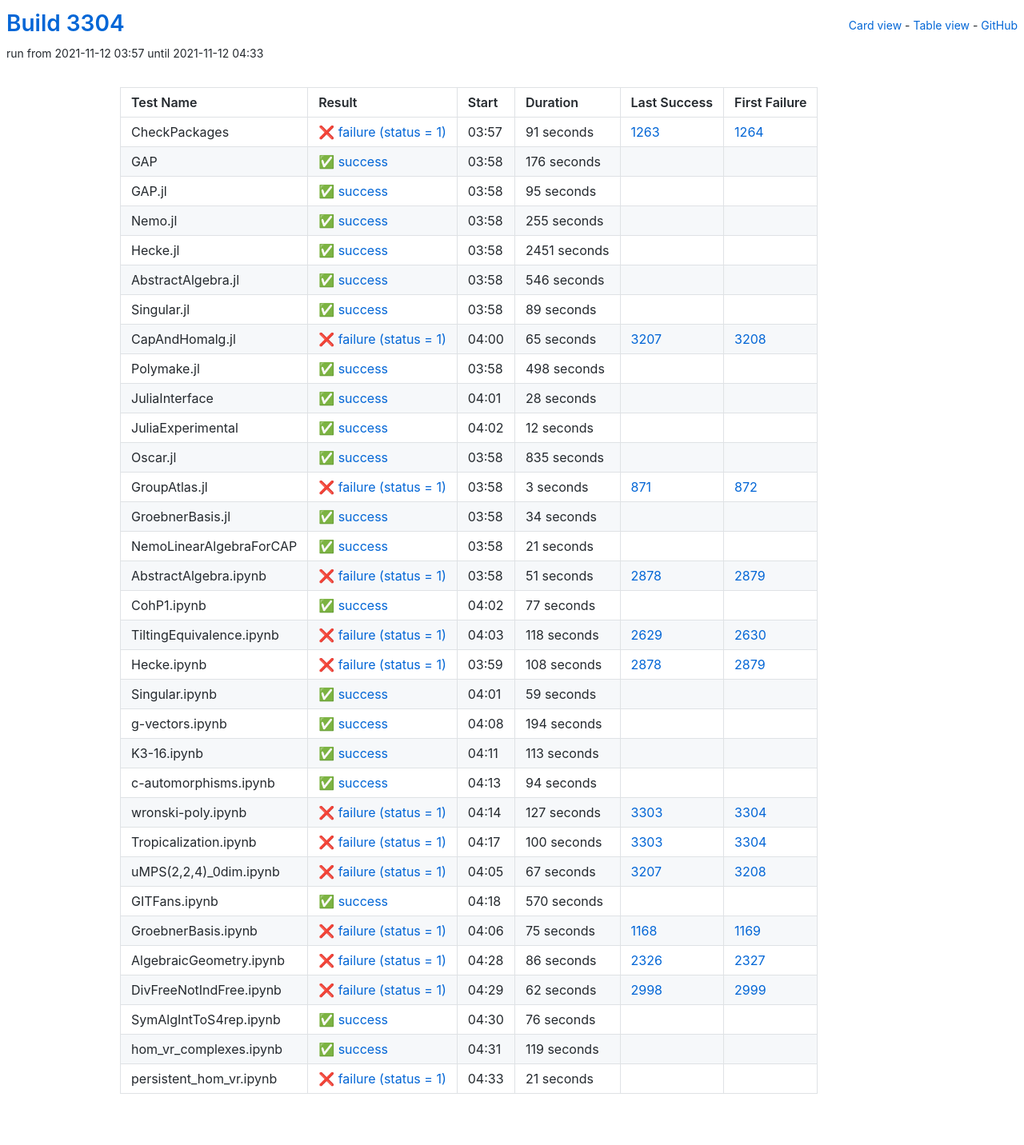
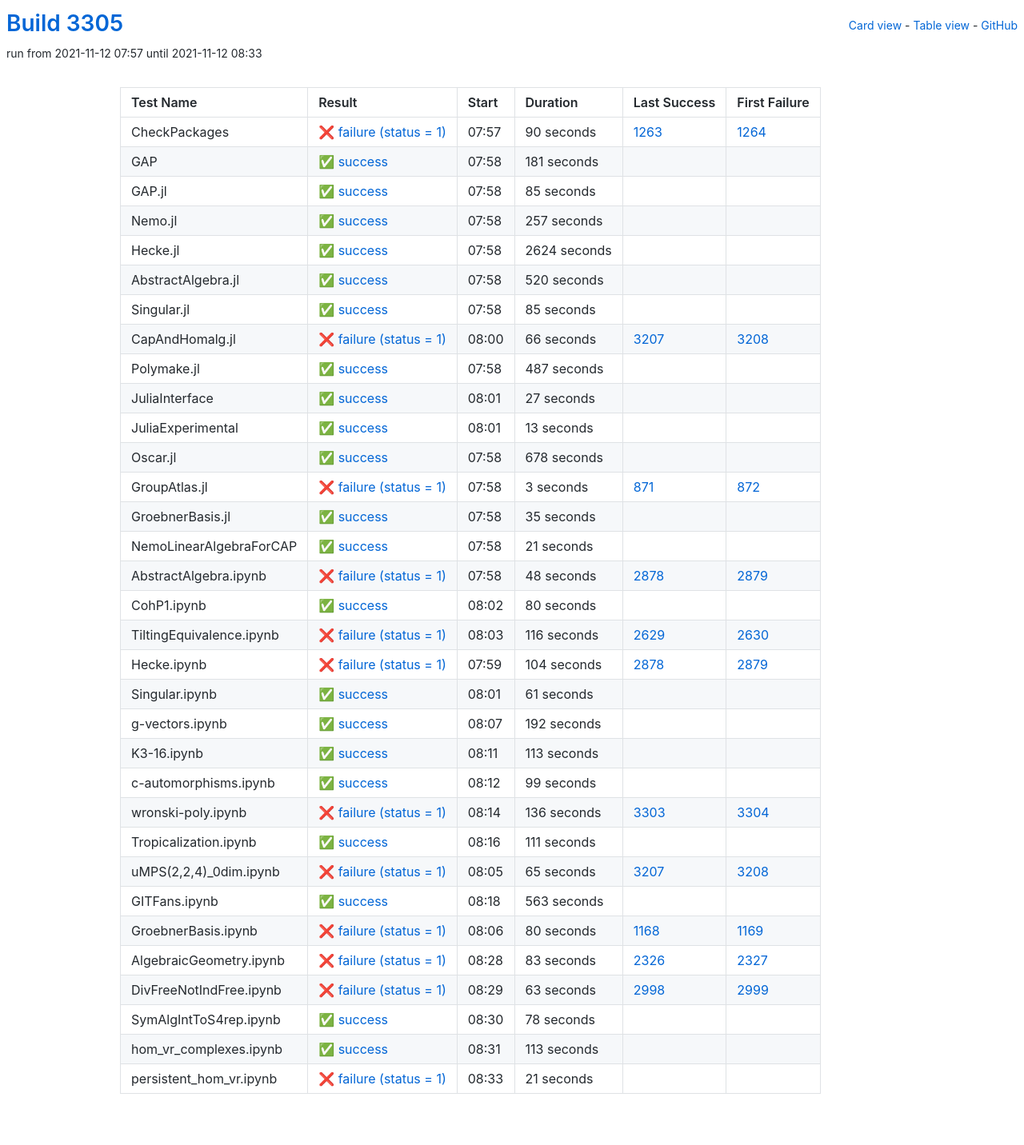
Before and after one commit to oscar-system/oscar-ci-status-stable, a Jekyll site: the page built from table.html, in a window 1280 px wide. Shown: the whole page at 80% size. Built offline with Jekyll 4.4.1, drawn with Linux system fonts in a browser that asks for light colours.

Commit message:
Build #3305

```diff
--- a/_data/ci.yml
+++ b/_data/ci.yml
@@ -1,6 +1,6 @@
 ---
-build: 3304
-build_url: https://oscarci.mathematik.uni-kl.de/job/oscar-stable/3304/
+build: 3305
+build_url: https://oscarci.mathematik.uni-kl.de/job/oscar-stable/3305/
 job: oscar-stable
 organization: oscar-system
 repo: oscar-ci-status-stable
@@ -8,152 +8,152 @@ repourl: https://github.com/oscar-system/oscar-ci-status-stable
 tests:
 - name: CheckPackages
   id: checkpackages
-  log: https://oscarci.mathematik.uni-kl.de/job/oscar-stable/3304/artifact/logs/build-3304/CheckPackages.log
-  start: 2021-11-12 03:57
+  log: https://oscarci.mathematik.uni-kl.de/job/oscar-stable/3305/artifact/logs/build-3305/CheckPackages.log
+  start: 2021-11-12 07:57
   success: false
   exitcode: 1
   status: failure
-  duration: 91
+  duration: 90
   last_success: 1263
   last_success_url: https://oscarci.mathematik.uni-kl.de/job/oscar-stable/1263/
   first_failure: 1264
   first_failure_url: https://oscarci.mathematik.uni-kl.de/job/oscar-stable/1264/
 - name: GAP
   id: gap
-  log: https://oscarci.mathematik.uni-kl.de/job/oscar-stable/3304/artifact/logs/build-3304/GAP.log
-  start: 2021-11-12 03:58
+  log: https://oscarci.mathematik.uni-kl.de/job/oscar-stable/3305/artifact/logs/build-3305/GAP.log
+  start: 2021-11-12 07:58
   success: true
   exitcode: 0
   status: success
-  duration: 176
+  duration: 181
   last_success: false
   last_success_url:
   first_failure: false
   first_failure_url:
 - name: GAP.jl
   id: gap-jl
-  log: https://oscarci.mathematik.uni-kl.de/job/oscar-stable/3304/artifact/logs/build-3304/GAP.jl.log
-  start: 2021-11-12 03:58
+  log: https://oscarci.mathematik.uni-kl.de/job/oscar-stable/3305/artifact/logs/build-3305/GAP.jl.log
+  start: 2021-11-12 07:58
   success: true
   exitcode: 0
   status: success
-  duration: 95
+  duration: 85
   last_success: false
   last_success_url:
   first_failure: false
   first_failure_url:
 - name: Nemo.jl
   id: nemo-jl
-  log: https://oscarci.mathematik.uni-kl.de/job/oscar-stable/3304/artifact/logs/build-3304/Nemo.jl.log
-  start: 2021-11-12 03:58
+  log: https://oscarci.mathematik.uni-kl.de/job/oscar-stable/3305/artifact/logs/build-3305/Nemo.jl.log
+  start: 2021-11-12 07:58
   success: true
   exitcode: 0
   status: success
-  duration: 255
+  duration: 257
   last_success: false
   last_success_url:
   first_failure: false
   first_failure_url:
 - name: Hecke.jl
   id: hecke-jl
-  log: https://oscarci.mathematik.uni-kl.de/job/oscar-stable/3304/artifact/logs/build-3304/Hecke.jl.log
-  start: 2021-11-12 03:58
+  log: https://oscarci.mathematik.uni-kl.de/job/oscar-stable/3305/artifact/logs/build-3305/Hecke.jl.log
+  start: 2021-11-12 07:58
   success: true
   exitcode: 0
   status: success
-  duration: 2451
+  duration: 2624
   last_success: false
   last_success_url:
   first_failure: false
   first_failure_url:
 - name: AbstractAlgebra.jl
   id: abstractalgebra-jl
-  log: https://oscarci.mathematik.uni-kl.de/job/oscar-stable/3304/artifact/logs/build-3304/AbstractAlgebra.jl.log
-  start: 2021-11-12 03:58
+  log: https://oscarci.mathematik.uni-kl.de/job/oscar-stable/3305/artifact/logs/build-3305/AbstractAlgebra.jl.log
+  start: 2021-11-12 07:58
   success: true
   exitcode: 0
   status: success
-  duration: 546
+  duration: 520
   last_success: false
   last_success_url:
   first_failure: false
   first_failure_url:
 - name: Singular.jl
   id: singular-jl
-  log: https://oscarci.mathematik.uni-kl.de/job/oscar-stable/3304/artifact/logs/build-3304/Singular.jl.log
-  start: 2021-11-12 03:58
+  log: https://oscarci.mathematik.uni-kl.de/job/oscar-stable/3305/artifact/logs/build-3305/Singular.jl.log
+  start: 2021-11-12 07:58
   success: true
   exitcode: 0
   status: success
-  duration: 89
+  duration: 85
   last_success: false
   last_success_url:
   first_failure: false
   first_failure_url:
 - name: CapAndHomalg.jl
   id: capandhomalg-jl
-  log: https://oscarci.mathematik.uni-kl.de/job/oscar-stable/3304/artifact/logs/build-3304/CapAndHomalg.jl.log
-  start: 2021-11-12 04:00
+  log: https://oscarci.mathematik.uni-kl.de/job/oscar-stable/3305/artifact/logs/build-3305/CapAndHomalg.jl.log
+  start: 2021-11-12 08:00
   success: false
   exitcode: 1
   status: failure
-  duration: 65
+  duration: 66
   last_success: 3207
   last_success_url: https://oscarci.mathematik.uni-kl.de/job/oscar-stable/3207/
   first_failure: 3208
   first_failure_url: https://oscarci.mathematik.uni-kl.de/job/oscar-stable/3208/
 - name: Polymake.jl
   id: polymake-jl
-  log: https://oscarci.mathematik.uni-kl.de/job/oscar-stable/3304/artifact/logs/build-3304/Polymake.jl.log
-  start: 2021-11-12 03:58
+  log: https://oscarci.mathematik.uni-kl.de/job/oscar-stable/3305/artifact/logs/build-3305/Polymake.jl.log
+  start: 2021-11-12 07:58
   success: true
   exitcode: 0
   status: success
-  duration: 498
+  duration: 487
   last_success: false
   last_success_url:
   first_failure: false
   first_failure_url:
 - name: JuliaInterface
   id: juliainterface
-  log: https://oscarci.mathematik.uni-kl.de/job/oscar-stable/3304/artifact/logs/build-3304/JuliaInterface.log
-  start: 2021-11-12 04:01
+  log: https://oscarci.mathematik.uni-kl.de/job/oscar-stable/3305/artifact/logs/build-3305/JuliaInterface.log
+  start: 2021-11-12 08:01
   success: true
   exitcode: 0
   status: success
-  duration: 28
+  duration: 27
   last_success: false
   last_success_url:
   first_failure: false
   first_failure_url:
 - name: JuliaExperimental
   id: juliaexperimental
-  log: https://oscarci.mathematik.uni-kl.de/job/oscar-stable/3304/artifact/logs/build-3304/JuliaExperimental.log
-  start: 2021-11-12 04:02
+  log: https://oscarci.mathematik.uni-kl.de/job/oscar-stable/3305/artifact/logs/build-3305/JuliaExperimental.log
+  start: 2021-11-12 08:01
   success: true
   exitcode: 0
   status: success
-  duration: 12
+  duration: 13
   last_success: false
   last_success_url:
   first_failure: false
   first_failure_url:
 - name: Oscar.jl
   id: oscar-jl
-  log: https://oscarci.mathematik.uni-kl.de/job/oscar-stable/3304/artifact/logs/build-3304/Oscar.jl.log
-  start: 2021-11-12 03:58
+  log: https://oscarci.mathematik.uni-kl.de/job/oscar-stable/3305/artifact/logs/build-3305/Oscar.jl.log
+  start: 2021-11-12 07:58
   success: true
   exitcode: 0
   status: success
-  duration: 835
+  duration: 678
   last_success: false
   last_success_url:
   first_failure: false
   first_failure_url:
 - name: GroupAtlas.jl
   id: groupatlas-jl
-  log: https://oscarci.mathematik.uni-kl.de/job/oscar-stable/3304/artifact/logs/build-3304/GroupAtlas.jl.log
-  start: 2021-11-12 03:58
+  log: https://oscarci.mathematik.uni-kl.de/job/oscar-stable/3305/artifact/logs/build-3305/GroupAtlas.jl.log
+  start: 2021-11-12 07:58
   success: false
   exitcode: 1
   status: failure
@@ -164,20 +164,20 @@ tests:
   first_failure_url: https://oscarci.mathematik.uni-kl.de/job/oscar-stable/872/
 - name: GroebnerBasis.jl
   id: groebnerbasis-jl
-  log: https://oscarci.mathematik.uni-kl.de/job/oscar-stable/3304/artifact/logs/build-3304/GroebnerBasis.jl.log
-  start: 2021-11-12 03:58
+  log: https://oscarci.mathematik.uni-kl.de/job/oscar-stable/3305/artifact/logs/build-3305/GroebnerBasis.jl.log
+  start: 2021-11-12 07:58
   success: true
   exitcode: 0
   status: success
-  duration: 34
+  duration: 35
   last_success: false
   last_success_url:
   first_failure: false
   first_failure_url:
 - name: NemoLinearAlgebraForCAP
   id: nemolinearalgebraforcap
-  log: https://oscarci.mathematik.uni-kl.de/job/oscar-stable/3304/artifact/logs/build-3304/NemoLinearAlgebraForCAP.log
-  start: 2021-11-12 03:58
+  log: https://oscarci.mathematik.uni-kl.de/job/oscar-stable/3305/artifact/logs/build-3305/NemoLinearAlgebraForCAP.log
+  start: 2021-11-12 07:58
   success: true
   exitcode: 0
   status: success
@@ -188,80 +188,80 @@ tests:
   first_failure_url:
 - name: AbstractAlgebra.ipynb
   id: abstractalgebra-ipynb
-  log: https://oscarci.mathematik.uni-kl.de/job/oscar-stable/3304/artifact/logs/build-3304/AbstractAlgebra.ipynb.log
-  start: 2021-11-12 03:58
+  log: https://oscarci.mathematik.uni-kl.de/job/oscar-stable/3305/artifact/logs/build-3305/AbstractAlgebra.ipynb.log
+  start: 2021-11-12 07:58
   success: false
   exitcode: 1
   status: failure
-  duration: 51
+  duration: 48
   last_success: 2878
   last_success_url: https://oscarci.mathematik.uni-kl.de/job/oscar-stable/2878/
   first_failure: 2879
   first_failure_url: https://oscarci.mathematik.uni-kl.de/job/oscar-stable/2879/
 - name: CohP1.ipynb
   id: cohp1-ipynb
-  log: https://oscarci.mathematik.uni-kl.de/job/oscar-stable/3304/artifact/logs/build-3304/CohP1.ipynb.log
-  start: 2021-11-12 04:02
+  log: https://oscarci.mathematik.uni-kl.de/job/oscar-stable/3305/artifact/logs/build-3305/CohP1.ipynb.log
+  start: 2021-11-12 08:02
   success: true
   exitcode: 0
   status: success
-  duration: 77
+  duration: 80
   last_success: false
   last_success_url:
   first_failure: false
   first_failure_url:
 - name: TiltingEquivalence.ipynb
   id: tiltingequivalence-ipynb
-  log: https://oscarci.mathematik.uni-kl.de/job/oscar-stable/3304/artifact/logs/build-3304/TiltingEquivalence.ipynb.log
-  start: 2021-11-12 04:03
+  log: https://oscarci.mathematik.uni-kl.de/job/oscar-stable/3305/artifact/logs/build-3305/TiltingEquivalence.ipynb.log
+  start: 2021-11-12 08:03
   success: false
   exitcode: 1
   status: failure
-  duration: 118
+  duration: 116
   last_success: 2629
   last_success_url: https://oscarci.mathematik.uni-kl.de/job/oscar-stable/2629/
   first_failure: 2630
   first_failure_url: https://oscarci.mathematik.uni-kl.de/job/oscar-stable/2630/
 - name: Hecke.ipynb
   id: hecke-ipynb
-  log: https://oscarci.mathematik.uni-kl.de/job/oscar-stable/3304/artifact/logs/build-3304/Hecke.ipynb.log
-  start: 2021-11-12 03:59
+  log: https://oscarci.mathematik.uni-kl.de/job/oscar-stable/3305/artifact/logs/build-3305/Hecke.ipynb.log
+  start: 2021-11-12 07:59
   success: false
   exitcode: 1
   status: failure
-  duration: 108
+  duration: 104
   last_success: 2878
   last_success_url: https://oscarci.mathematik.uni-kl.de/job/oscar-stable/2878/
   first_failure: 2879
   first_failure_url: https://oscarci.mathematik.uni-kl.de/job/oscar-stable/2879/
 - name: Singular.ipynb
   id: singular-ipynb
-  log: https://oscarci.mathematik.uni-kl.de/job/oscar-stable/3304/artifact/logs/build-3304/Singular.ipynb.log
-  start: 2021-11-12 04:01
+  log: https://oscarci.mathematik.uni-kl.de/job/oscar-stable/3305/artifact/logs/build-3305/Singular.ipynb.log
+  start: 2021-11-12 08:01
   success: true
   exitcode: 0
   status: success
-  duration: 59
+  duration: 61
   last_success: false
   last_success_url:
   first_failure: false
   first_failure_url:
 - name: g-vectors.ipynb
   id: g-vectors-ipynb
-  log: https://oscarci.mathematik.uni-kl.de/job/oscar-stable/3304/artifact/logs/build-3304/g-vectors.ipynb.log
-  start: 2021-11-12 04:08
+  log: https://oscarci.mathematik.uni-kl.de/job/oscar-stable/3305/artifact/logs/build-3305/g-vectors.ipynb.log
+  start: 2021-11-12 08:07
   success: true
   exitcode: 0
   status: success
-  duration: 194
+  duration: 192
   last_success: false
   last_success_url:
   first_failure: false
   first_failure_url:
 - name: K3-16.ipynb
   id: k3-16-ipynb
-  log: https://oscarci.mathematik.uni-kl.de/job/oscar-stable/3304/artifact/logs/build-3304/K3-16.ipynb.log
-  start: 2021-11-12 04:11
+  log: https://oscarci.mathematik.uni-kl.de/job/oscar-stable/3305/artifact/logs/build-3305/K3-16.ipynb.log
+  start: 2021-11-12 08:11
   success: true
   exitcode: 0
   status: success
@@ -272,128 +272,128 @@ tests:
   first_failure_url:
 - name: c-automorphisms.ipynb
   id: c-automorphisms-ipynb
-  log: https://oscarci.mathematik.uni-kl.de/job/oscar-stable/3304/artifact/logs/build-3304/c-automorphisms.ipynb.log
-  start: 2021-11-12 04:13
+  log: https://oscarci.mathematik.uni-kl.de/job/oscar-stable/3305/artifact/logs/build-3305/c-automorphisms.ipynb.log
+  start: 2021-11-12 08:12
   success: true
   exitcode: 0
   status: success
-  duration: 94
+  duration: 99
   last_success: false
   last_success_url:
   first_failure: false
   first_failure_url:
 - name: wronski-poly.ipynb
   id: wronski-poly-ipynb
-  log: https://oscarci.mathematik.uni-kl.de/job/oscar-stable/3304/artifact/logs/build-3304/wronski-poly.ipynb.log
-  start: 2021-11-12 04:14
+  log: https://oscarci.mathematik.uni-kl.de/job/oscar-stable/3305/artifact/logs/build-3305/wronski-poly.ipynb.log
+  start: 2021-11-12 08:14
   success: false
   exitcode: 1
   status: failure
-  duration: 127
+  duration: 136
   last_success: 3303
   last_success_url: https://oscarci.mathematik.uni-kl.de/job/oscar-stable/3303/
   first_failure: 3304
   first_failure_url: https://oscarci.mathematik.uni-kl.de/job/oscar-stable/3304/
 - name: Tropicalization.ipynb
   id: tropicalization-ipynb
-  log: https://oscarci.mathematik.uni-kl.de/job/oscar-stable/3304/artifact/logs/build-3304/Tropicalization.ipynb.log
-  start: 2021-11-12 04:17
+  log: https://oscarci.mathematik.uni-kl.de/job/oscar-stable/3305/artifact/logs/build-3305/Tropicalization.ipynb.log
+  start: 2021-11-12 08:16
+  success: true
+  exitcode: 0
+  status: success
+  duration: 111
+  last_success: false
+  last_success_url:
+  first_failure: false
+  first_failure_url:
+- name: uMPS(2,2,4)_0dim.ipynb
+  id: umps-2-2-4-0dim-ipynb
+  log: https://oscarci.mathematik.uni-kl.de/job/oscar-stable/3305/artifact/logs/build-3305/uMPS-2-2-4-_0dim.ipynb.log
+  start: 2021-11-12 08:05
   success: false
   exitcode: 1
   status: failure
-  duration: 100
-  last_success: 3303
-  last_success_url: https://oscarci.mathematik.uni-kl.de/job/oscar-stable/3303/
-  first_failure: 3304
-  first_failure_url: https://oscarci.mathematik.uni-kl.de/job/oscar-stable/3304/
-- name: uMPS(2,2,4)_0dim.ipynb
-  id: umps-2-2-4-0dim-ipynb
-  log: https://oscarci.mathematik.uni-kl.de/job/oscar-stable/3304/artifact/logs/build-3304/uMPS-2-2-4-_0dim.ipynb.log
-  start: 2021-11-12 04:05
-  success: false
-  exitcode: 1
-  status: failure
-  duration: 67
+  duration: 65
   last_success: 3207
   last_success_url: https://oscarci.mathematik.uni-kl.de/job/oscar-stable/3207/
   first_failure: 3208
   first_failure_url: https://oscarci.mathematik.uni-kl.de/job/oscar-stable/3208/
 - name: GITFans.ipynb
   id: gitfans-ipynb
-  log: https://oscarci.mathematik.uni-kl.de/job/oscar-stable/3304/artifact/logs/build-3304/GITFans.ipynb.log
-  start: 2021-11-12 04:18
+  log: https://oscarci.mathematik.uni-kl.de/job/oscar-stable/3305/artifact/logs/build-3305/GITFans.ipynb.log
+  start: 2021-11-12 08:18
   success: true
   exitcode: 0
   status: success
-  duration: 570
+  duration: 563
   last_success: false
   last_success_url:
   first_failure: false
   first_failure_url:
 - name: GroebnerBasis.ipynb
   id: groebnerbasis-ipynb
-  log: https://oscarci.mathematik.uni-kl.de/job/oscar-stable/3304/artifact/logs/build-3304/GroebnerBasis.ipynb.log
-  start: 2021-11-12 04:06
+  log: https://oscarci.mathematik.uni-kl.de/job/oscar-stable/3305/artifact/logs/build-3305/GroebnerBasis.ipynb.log
+  start: 2021-11-12 08:06
   success: false
   exitcode: 1
   status: failure
-  duration: 75
+  duration: 80
   last_success: 1168
   last_success_url: https://oscarci.mathematik.uni-kl.de/job/oscar-stable/1168/
   first_failure: 1169
   first_failure_url: https://oscarci.mathematik.uni-kl.de/job/oscar-stable/1169/
 - name: AlgebraicGeometry.ipynb
   id: algebraicgeometry-ipynb
-  log: https://oscarci.mathematik.uni-kl.de/job/oscar-stable/3304/artifact/logs/build-3304/AlgebraicGeometry.ipynb.log
-  start: 2021-11-12 04:28
+  log: https://oscarci.mathematik.uni-kl.de/job/oscar-stable/3305/artifact/logs/build-3305/AlgebraicGeometry.ipynb.log
+  start: 2021-11-12 08:28
   success: false
   exitcode: 1
   status: failure
-  duration: 86
+  duration: 83
   last_success: 2326
   last_success_url: https://oscarci.mathematik.uni-kl.de/job/oscar-stable/2326/
   first_failure: 2327
   first_failure_url: https://oscarci.mathematik.uni-kl.de/job/oscar-stable/2327/
 - name: DivFreeNotIndFree.ipynb
   id: divfreenotindfree-ipynb
-  log: https://oscarci.mathematik.uni-kl.de/job/oscar-stable/3304/artifact/logs/build-3304/DivFreeNotIndFree.ipynb.log
-  start: 2021-11-12 04:29
+  log: https://oscarci.mathematik.uni-kl.de/job/oscar-stable/3305/artifact/logs/build-3305/DivFreeNotIndFree.ipynb.log
+  start: 2021-11-12 08:29
   success: false
   exitcode: 1
   status: failure
-  duration: 62
+  duration: 63
   last_success: 2998
   last_success_url: https://oscarci.mathematik.uni-kl.de/job/oscar-stable/2998/
   first_failure: 2999
   first_failure_url: https://oscarci.mathematik.uni-kl.de/job/oscar-stable/2999/
 - name: SymAlgIntToS4rep.ipynb
   id: symalginttos4rep-ipynb
-  log: https://oscarci.mathematik.uni-kl.de/job/oscar-stable/3304/artifact/logs/build-3304/SymAlgIntToS4rep.ipynb.log
-  start: 2021-11-12 04:30
+  log: https://oscarci.mathematik.uni-kl.de/job/oscar-stable/3305/artifact/logs/build-3305/SymAlgIntToS4rep.ipynb.log
+  start: 2021-11-12 08:30
   success: true
   exitcode: 0
   status: success
-  duration: 76
+  duration: 78
   last_success: false
   last_success_url:
   first_failure: false
   first_failure_url:
 - name: hom_vr_complexes.ipynb
   id: hom-vr-complexes-ipynb
-  log: https://oscarci.mathematik.uni-kl.de/job/oscar-stable/3304/artifact/logs/build-3304/hom_vr_complexes.ipynb.log
-  start: 2021-11-12 04:31
+  log: https://oscarci.mathematik.uni-kl.de/job/oscar-stable/3305/artifact/logs/build-3305/hom_vr_complexes.ipynb.log
+  start: 2021-11-12 08:31
   success: true
   exitcode: 0
   status: success
-  duration: 119
+  duration: 113
   last_success: false
   last_success_url:
   first_failure: false
   first_failure_url:
 - name: persistent_hom_vr.ipynb
   id: persistent-hom-vr-ipynb
-  log: https://oscarci.mathematik.uni-kl.de/job/oscar-stable/3304/artifact/logs/build-3304/persistent_hom_vr.ipynb.log
-  start: 2021-11-12 04:33
+  log: https://oscarci.mathematik.uni-kl.de/job/oscar-stable/3305/artifact/logs/build-3305/persistent_hom_vr.ipynb.log
+  start: 2021-11-12 08:33
   success: false
   exitcode: 1
   status: failure
```
Also changed, not shown: README.md.
